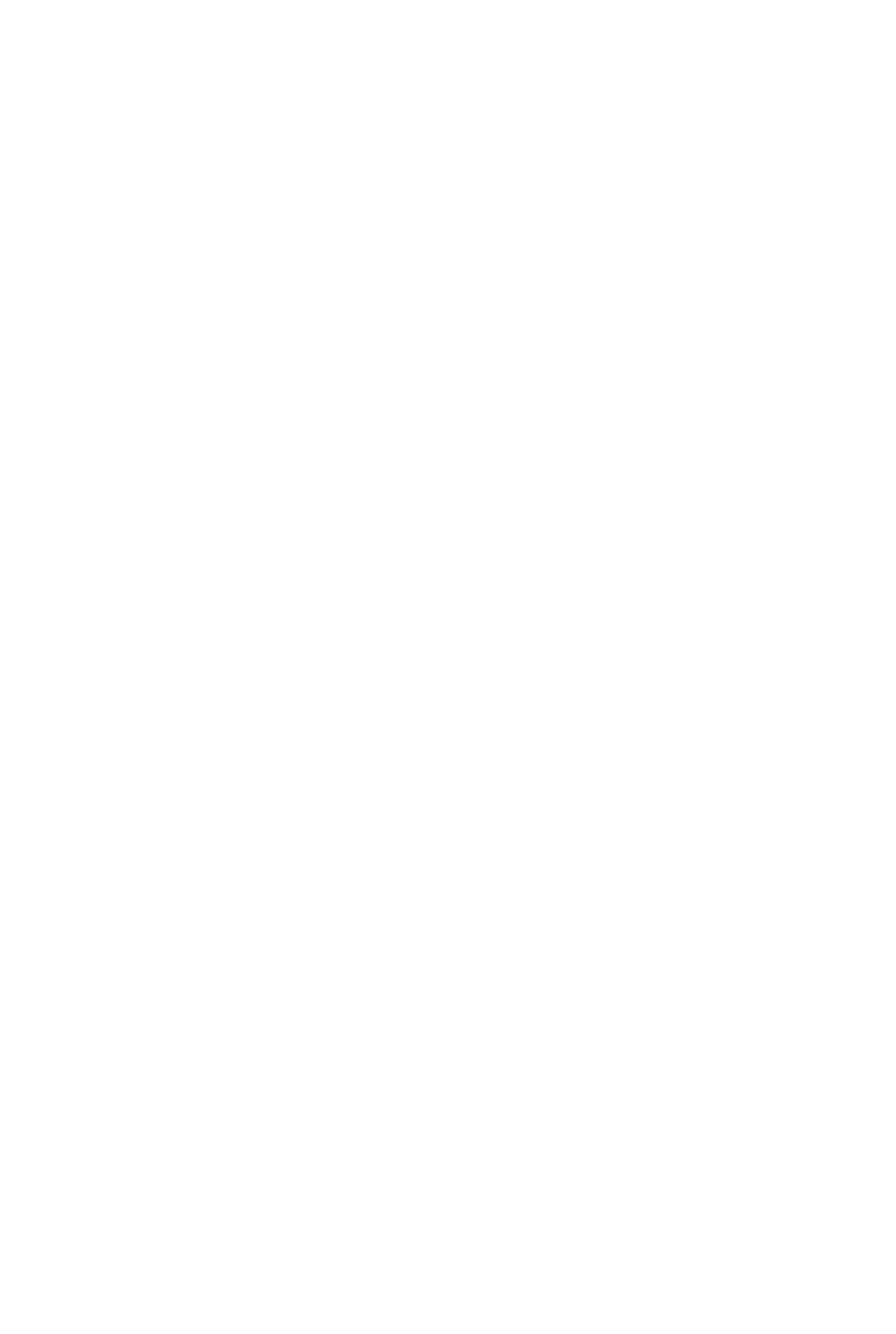
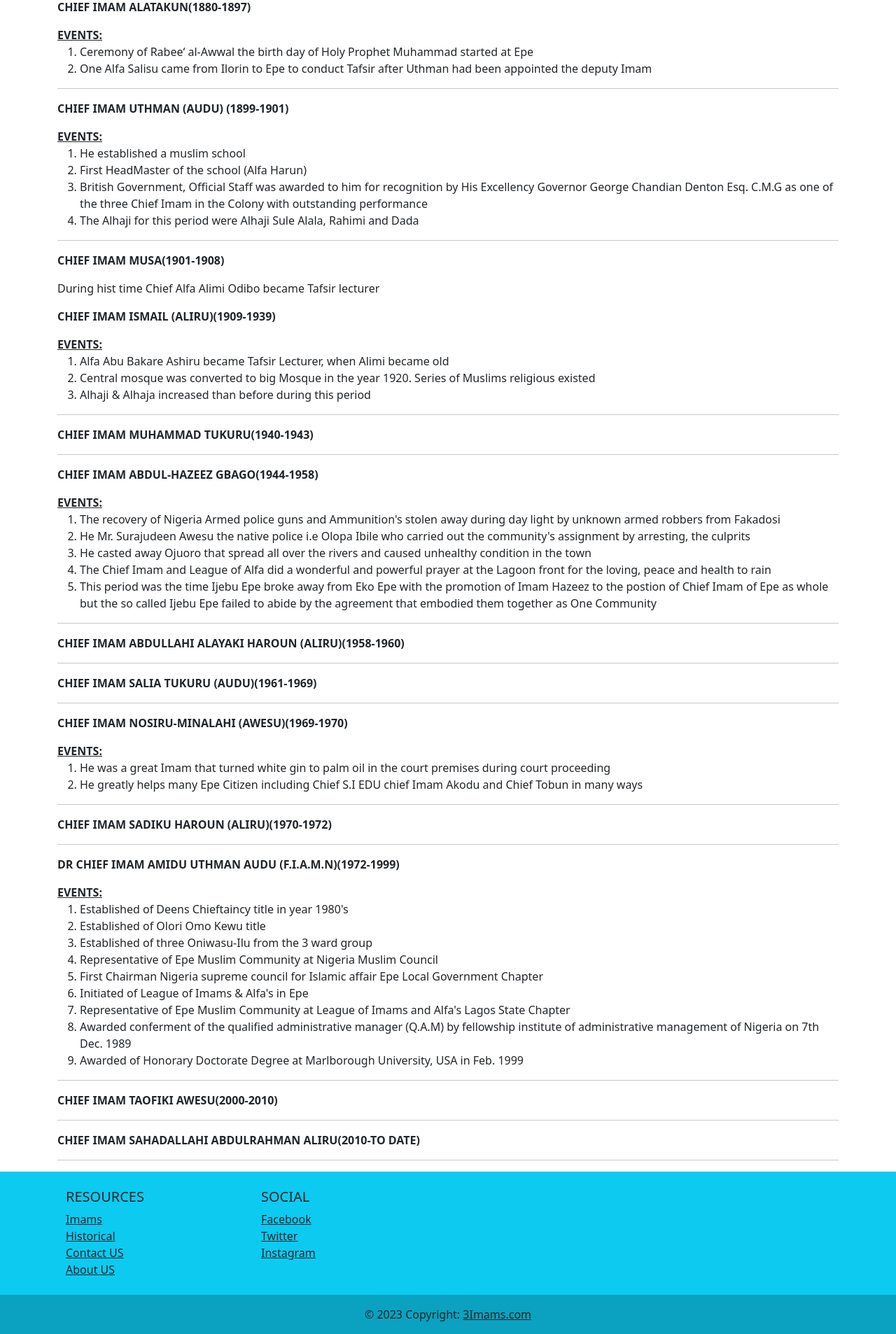
Before and after one commit to pythonboi/webDev, a Flask app: page /imams in a window 1280 px wide. Before the commit the part shown is empty. Shown: the part 1469-3375 px from the top of the page at 70% size. Before the commit the page ends 26 px from the top, so only its background shows below. Run offline with Flask 2, Linux system fonts and the light colour scheme.

Commit message:
added footer to the existing code

```diff
--- a/3Imams/imams/imams.py
+++ b/3Imams/imams/imams.py
@@ -5,15 +5,18 @@ imams = Flask(__name__)
 
 @imams.route("/")
 def hello_world():
-    # return render_template("imam.html")
-    return render_template("main.html")
+    # return render_template("historical.html")
+    return render_template("base.html")
 
 
 @imams.route("/imams")
-def his_imam():
-    return render_template("imam.html")
+def the_imams():
+    return render_template("Imam.html")
 
 
+@imams.route("/historical")
+def historical():
+    return render_template("historical.html")
 
 # if __name__ == '__main__':
 #     imams.run(host='0.0.0.0', debug=True)
--- a/3Imams/imams/templates/main.html
+++ b/3Imams/imams/templates/Imam.html
@@ -1,37 +1,7 @@
-<!DOCTYPE html>
-<html lang="en">
-<head>
-    <meta charset="UTF-8">
-    <meta name="viewport" content="width=device-width, initial-scale=1">
-    <title>{% block title %}{% endblock %} The Three Imams</title>
-    <link href="https://cdn.jsdelivr.net/npm/bootstrap@5.3.0-alpha1/dist/css/bootstrap.min.css" rel="stylesheet" integrity="sha384-GLhlTQ8iRABdZLl6O3oVMWSktQOp6b7In1Zl3/Jr59b6EGGoI1aFkw7cmDA6j6gD" crossorigin="anonymous">
+{% extends "base.html" %}
 
+{% block content %}
 
-</head>
-    <nav class="navbar navbar-dark navbar-expand-lg bg-dark">
-        <div class="container-fluid">
-            <a class="navbar-brand" href="#">Navbar</a>
-            <button class="navbar-toggler" type="button" data-bs-toggle="collapse" data-bs-target="#navbarNav" aria-controls="navbarNav" aria-expanded="false" aria-label="Toggle navigation">
-                <span class="navbar-toggler-icon"></span>
-            </button>
-            <div class="collapse navbar-collapse" id="navbarNav">
-                <ul class="navbar-nav">
-                    <li class="nav-item">
-                        <a class="nav-link active" aria-current="page" href="http://127.0.0.1:5000">Home</a>
-                    </li>
-                    <li class="nav-item">
-                      <a class="nav-link" href="http://127.0.0.1:5000/imams">Historical</a>
-                    </li>
-                    <li class="nav-item">
-                      <a class="nav-link" href="#">About US</a>
-                    </li>
-                    <li class="nav-item">
-                      <a class="nav-link" href="#">Contact</a>
-                    </li>
-                </ul>
-            </div>
-        </div>
-    </nav>
 
 <body>
 
@@ -203,5 +173,4 @@
 
 </body>
 
-</body>
-</html>
+{% endblock %}
--- /dev/null
+++ b/3Imams/imams/templates/base.html
@@ -0,0 +1,113 @@
+<!DOCTYPE html>
+<html lang="en">
+
+<head>
+
+    <meta charset="UTF-8">
+    <meta name="viewport" content="width=device-width, initial-scale=1">
+    <title>Title</title>
+    <link href="https://cdn.jsdelivr.net/npm/bootstrap@5.3.0-alpha1/dist/css/bootstrap.min.css" rel="stylesheet" integrity="sha384-GLhlTQ8iRABdZLl6O3oVMWSktQOp6b7In1Zl3/Jr59b6EGGoI1aFkw7cmDA6j6gD" crossorigin="anonymous">
+
+</head>
+
+    <nav class="navbar navbar-dark navbar-expand-lg bg-dark">
+        <div class="container-fluid">
+            <a class="navbar-brand" href="http://127.0.0.1:5000">Navbar</a>
+            <button class="navbar-toggler" type="button" data-bs-toggle="collapse" data-bs-target="#navbarNav" aria-controls="navbarNav" aria-expanded="false" aria-label="Toggle navigation">
+                <span class="navbar-toggler-icon"></span>
+            </button>
+            <div class="collapse navbar-collapse" id="navbarNav">
+                <ul class="navbar-nav">
+                    <li class="nav-item">
+                        <a class="nav-link active" aria-current="page" href="http://127.0.0.1:5000">Home</a>
+                    </li>
+                    <li>
+                      <a class="nav-link" href="http://127.0.0.1:5000/imams">Imam</a>
+                    </li>
+                    <li class="nav-item">
+                      <a class="nav-link" href="http://127.0.0.1:5000/historical">Historical</a>
+                    </li>
+                    <li class="nav-item">
+                      <a class="nav-link" href="#">About US</a>
+                    </li>
+                    <li class="nav-item">
+                      <a class="nav-link" href="#">Contact</a>
+                    </li>
+                </ul>
+            </div>
+        </div>
+    </nav>
+
+
+<body>
+
+    {% block content %}{% endblock %}
+
+<footer class="bg-info text-center text-lg-start ">
+
+    <!-- Grid container -->
+
+    <div class="container p-4">
+
+        <!--Grid row-->
+        <div class="row">
+            <!--Grid column-->
+            <div class="col-lg-3 col-md-6 mb-4 mb-md-0">
+
+                <h5 class="text-uppercase">Resources</h5>
+
+                <ul class="list-unstyled mb-0">
+
+                    <li>
+                        <a href="#!" class="text-dark">Imams</a>
+                    </li>
+                    <li>
+                        <a href="#!" class="text-dark">Historical</a>
+                    </li>
+                    <li>
+                        <a href="#!" class="text-dark">Contact US</a>
+                    </li>
+                    <li>
+                        <a href="#!" class="text-dark">About US</a>
+                    </li>
+                </ul>
+            </div>
+            <!--Grid column-->
+
+            <!--Grid column-->
+            <div class="col-lg-3 col-md-6 mb-4 mb-md-0">
+
+                <h5 class="text-uppercase">Social</h5>
+
+                <ul class="list-unstyled mb-0">
+
+                    <li>
+                        <a href="#!" class="text-dark">Facebook</a>
+                    </li>
+                    <li>
+                        <a href="#!" class="text-dark">Twitter</a>
+                    </li>
+                    <li>
+                        <a href="#!" class="text-dark">Instagram</a>
+                    </li>
+                </ul>
+            </div>
+
+      <!--Grid column-->
+        </div>
+    <!--Grid row-->
+    </div>
+  <!-- Grid container -->
+
+
+  <!-- Copyright -->
+  <div class="text-center p-3" style="background-color: rgba(0, 0, 0, 0.2);">
+    © 2023 Copyright:
+    <a class="text-dark" href="http://127.0.0.1:5000">3Imams.com</a>
+  </div>
+  <!-- Copyright -->
+</footer>
+
+</body>
+
+</html>
--- a/3Imams/imams/templates/imam.html
+++ /dev/null
@@ -1,3 +0,0 @@
-{{nav}}
-{% block html_head %}{% endblock %}
-{% block title %} Mosque historical {% endblock %}
```
Also changed, not shown: 3Imams/imams/templates/historical.html (added, +12 -0 lines).
